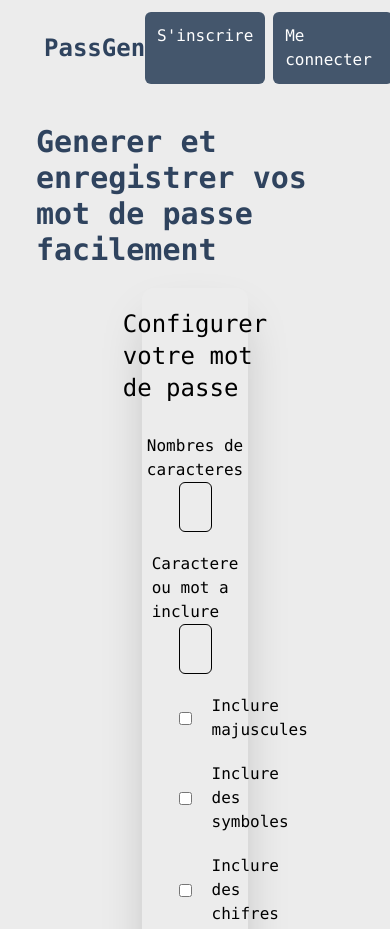
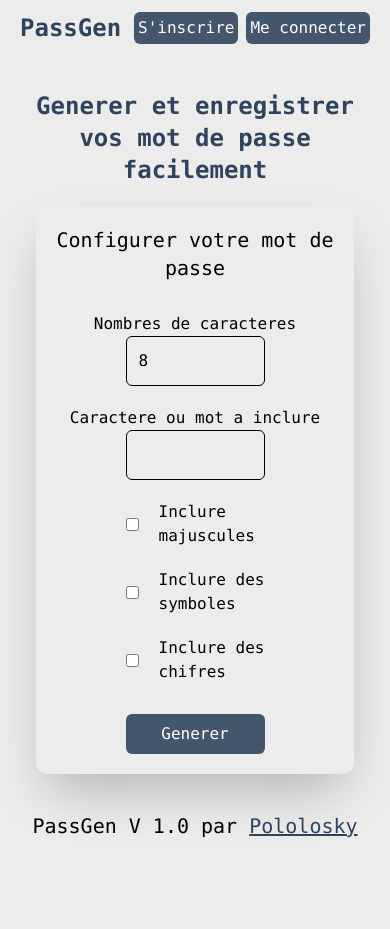
Before and after one commit to pololosky/PasswordGenerator, a plain HTML site: page index.html in a window 390 px wide. Shown: the top 929 px of the page. After the commit the page ends 844 px from the top, so only its background shows below. Drawn offline with nearby package versions, Linux system fonts and the light colour scheme.

Commit message:
modif sur le responsive

```diff
--- a/index.html
+++ b/index.html
@@ -13,27 +13,33 @@
   <body
     class="bg-[#ececec] flex flex-col h-[100vh] justify-between p-1 font-mono"
   >
-    <header class="flex items-center justify-between py-2 px-10">
-      <h2 class="text-[#2f435e] text-2xl font-bold">PassGen</h2>
+    <header class="flex items-center justify-between py-2 px-4 md:px-10">
+      <h2 class="text-[#2f435e] text-2xl font-bold"><a href="index.html">PassGen</a></h2>
 
       <div class="flex gap-2">
-        <a class="bg-[#44566c] min-w-[120px] text-white p-3 flex justify-center rounded-md hover:bg-[#2f435e]" href="">S'inscrire</a>
-        <a class="bg-[#44566c] min-w-[120px] text-white p-3 flex justify-center rounded-md hover:bg-[#2f435e]" href="">Me connecter</a>
+        <a
+          class="bg-[#44566c] md:min-w-[120px] text-white p-1 md:p-3 flex justify-center rounded-md hover:bg-[#2f435e]"
+          href=""
+          >S'inscrire</a
+        >
+        <a
+          class="bg-[#44566c] md:min-w-[120px] text-white p-1 md:p-3 flex justify-center rounded-md hover:bg-[#2f435e]"
+          href=""
+          >Me connecter</a
+        >
       </div>
     </header>
     <section
       class="flex flex-col p-8 gap-[20px] justify-center items-center w-full"
     >
-      <h1
-        class="flex justify-center text-3xl font-bold text-[#2f435e]"
-      >
+      <h1 class="flex justify-center text-2xl text-center md:text-3xl font-bold text-[#2f435e]">
         Generer et enregistrer vos mot de passe facilement
       </h1>
       <div
-        class="w-1/3 rounded-xl shadow-2xl flex flex-col justify-center items-center gap-[30px] p-5"
+        class="w-full md:w-1/3 rounded-xl shadow-2xl flex flex-col justify-center items-center gap-[30px] p-5"
         id="specifications"
       >
-        <p class="text-2xl">Configurer votre mot de passe</p>
+        <p class=" text-center text-xl md:text-2xl">Configurer votre mot de passe</p>
 
         <div class="w-full flex flex-col justify-center items-center gap-5">
           <!-- nombre de caracteres -->
@@ -96,7 +102,7 @@
       <!-- reponses -->
       <div
         id="reponse"
-        class="w-1/2 rounded-xl shadow-2xl flex-col hidden justify-center items-center gap-[2px] p-5"
+        class="md:w-1/2 w-full rounded-xl shadow-2xl flex-col hidden justify-center items-center gap-[2px] p-5"
       >
         <p class="text-xl">Voici votre mot de passe</p>
 
@@ -125,7 +131,7 @@
 
           <button
             onclick="refresh()"
-            class=" p-3 rounded-md bg-[#44566c] text-white hover:bg-[#2f435e] cursor-pointer"
+            class="p-3 rounded-md bg-[#44566c] text-white hover:bg-[#2f435e] cursor-pointer"
           >
             <i class="ri-arrow-go-back-line"></i>
           </button>
@@ -133,7 +139,15 @@
       </div>
     </section>
     <footer class="w-full flex justify-center items-center">
-      <p class="text-xl">PassGen V 1.0 par <a class="underline text-[#2f435e]" href="https://twitter.com/Pololosky005" target="_blank">Pololosky</a></p>
+      <p class="text-xl">
+        PassGen V 1.0 par
+        <a
+          class="underline text-[#2f435e]"
+          href="https://twitter.com/Pololosky005"
+          target="_blank"
+          >Pololosky</a
+        >
+      </p>
     </footer>
     <script src="script.js"></script>
   </body>
```
